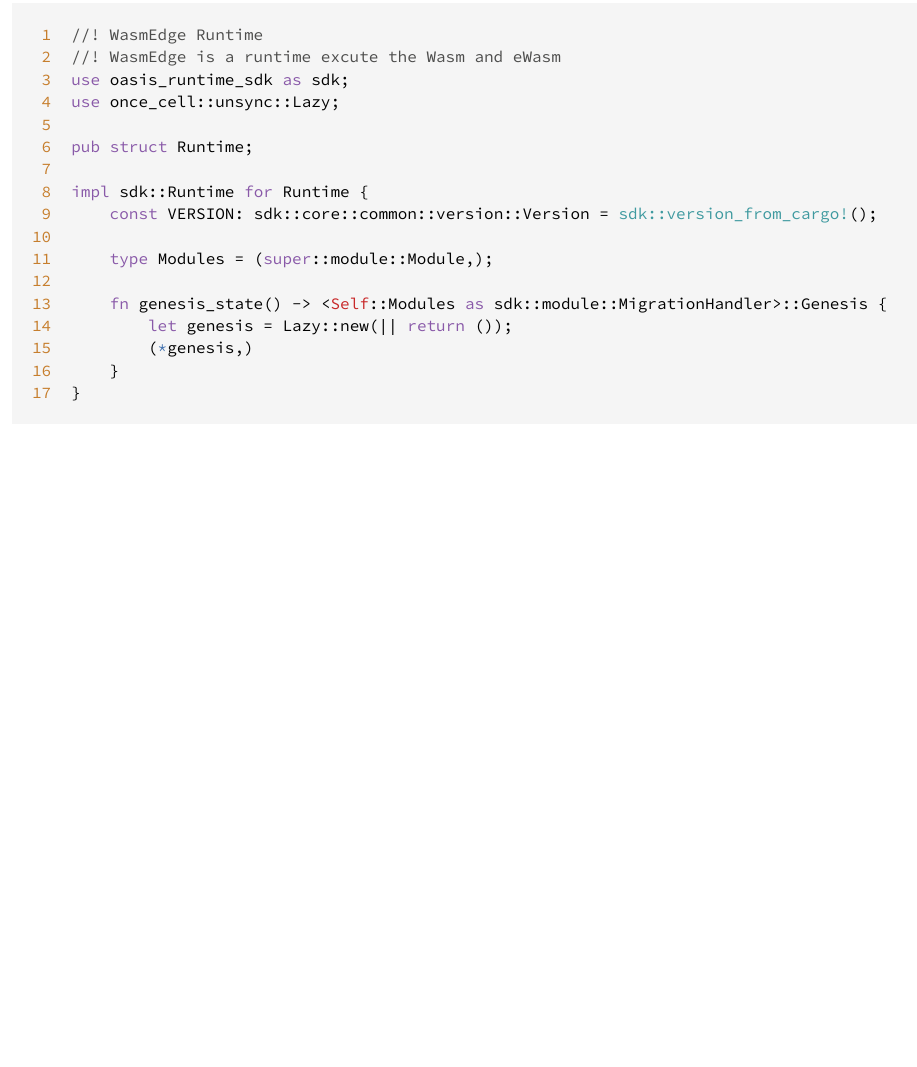
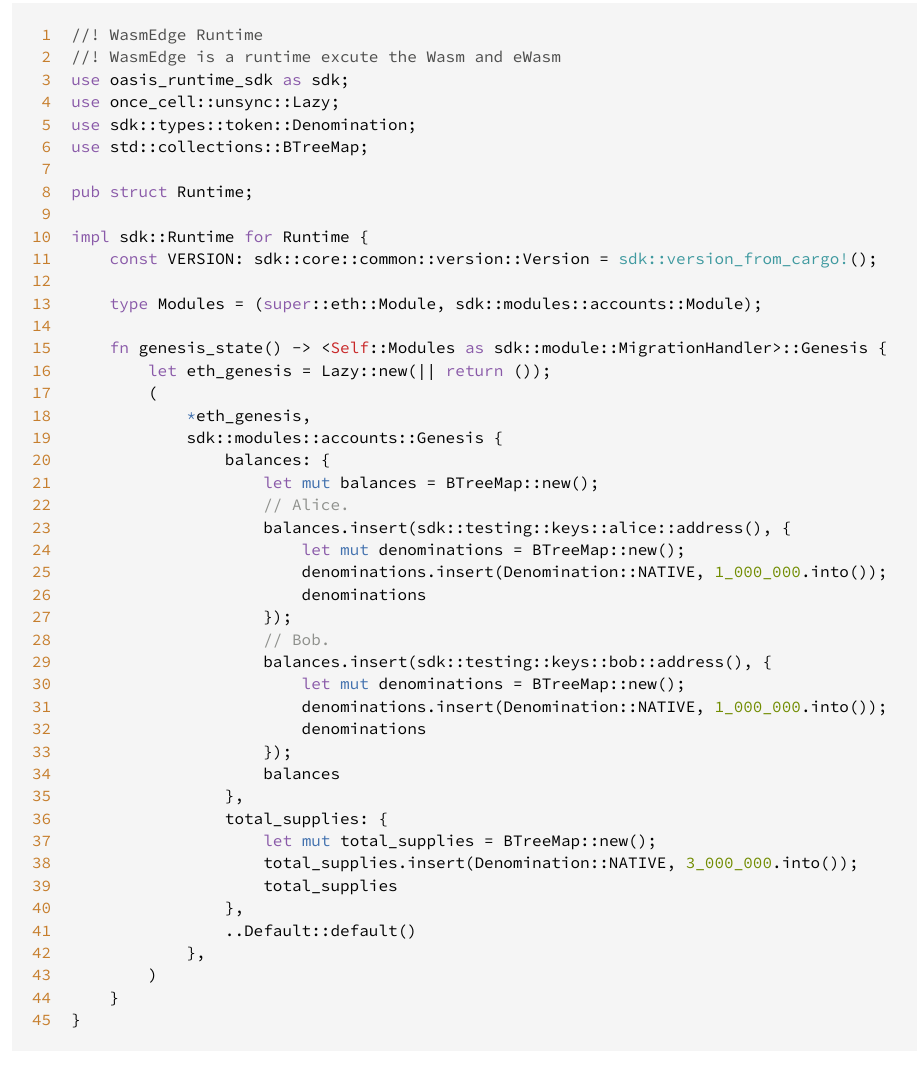
Before and after one commit to second-state/WasmEdge-paratime, a plain HTML site: page src/wasmedge_paratime/runtime.rs.html in a window 1280 px wide. Shown: the part 145-1212 px from the top of the page, without its empty margins (3-920 px from the left). Before the commit the page ends 800 px from the top, so only its background shows below. Drawn offline with Linux system fonts and the light colour scheme.

Commit message:
Automated deployment: Fri Jun 25 02:34:56 UTC 2021 cb8555fef2cd3cec6234d2a75bfee35932df7a84

```diff
--- a/source-files.js
+++ b/source-files.js
@@ -1,3 +1,3 @@
 var N = null;var sourcesIndex = {};
-sourcesIndex["wasmedge_paratime"] = {"name":"","dirs":[{"name":"module","files":["auth.rs","block.rs","methods.rs","migrate.rs","mod.rs"]}],"files":["account.rs","lib.rs","runtime.rs","vm.rs"]};
+sourcesIndex["wasmedge_paratime"] = {"name":"","dirs":[{"name":"eth","files":["auth.rs","block.rs","methods.rs","migrate.rs","mod.rs"]}],"files":["lib.rs","runtime.rs","vm.rs"]};
 createSourceSidebar();
--- a/src/wasmedge_paratime/account.rs.html
+++ /dev/null
@@ -1,9 +0,0 @@
-<!DOCTYPE html><html lang="en"><head><meta charset="utf-8"><meta name="viewport" content="width=device-width, initial-scale=1.0"><meta name="generator" content="rustdoc"><meta name="description" content="Source of the Rust file `src/account.rs`."><meta name="keywords" content="rust, rustlang, rust-lang"><title>account.rs - source</title><link rel="stylesheet" type="text/css" href="../../normalize.css"><link rel="stylesheet" type="text/css" href="../../rustdoc.css" id="mainThemeStyle"><link rel="stylesheet" type="text/css" href="../../light.css"  id="themeStyle"><link rel="stylesheet" type="text/css" href="../../dark.css" disabled ><link rel="stylesheet" type="text/css" href="../../ayu.css" disabled ><script id="default-settings"></script><script src="../../storage.js"></script><script src="../../crates.js"></script><noscript><link rel="stylesheet" href="../../noscript.css"></noscript><link rel="icon" type="image/svg+xml" href="../../favicon.svg">
-<link rel="alternate icon" type="image/png" href="../../favicon-16x16.png">
-<link rel="alternate icon" type="image/png" href="../../favicon-32x32.png"><style type="text/css">#crate-search{background-image:url("../../down-arrow.svg");}</style></head><body class="rustdoc source"><!--[if lte IE 11]><div class="warning">This old browser is unsupported and will most likely display funky things.</div><![endif]--><nav class="sidebar"><div class="sidebar-menu" role="button">&#9776;</div><a href='../../wasmedge_paratime/index.html'><div class='logo-container rust-logo'><img src='../../rust-logo.png' alt='logo'></div></a></nav><div class="theme-picker"><button id="theme-picker" aria-label="Pick another theme!" aria-haspopup="menu"><img src="../../brush.svg" width="18" height="18" alt="Pick another theme!"></button><div id="theme-choices" role="menu"></div></div><nav class="sub"><form class="search-form"><div class="search-container"><div><select id="crate-search"><option value="All crates">All crates</option></select><input class="search-input" name="search" disabled autocomplete="off" spellcheck="false" placeholder="Click or press ‘S’ to search, ‘?’ for more options…" type="search"></div><button type="button" class="help-button">?</button>
-                <a id="settings-menu" href="../../settings.html"><img src="../../wheel.svg" width="18" height="18" alt="Change settings"></a></div></form></nav><section id="main" class="content"><pre class="line-numbers"><span id="1">1</span>
-</pre><div class="example-wrap"><pre class="rust ">
-
-</pre></div>
-</section><section id="search" class="content hidden"></section><div id="rustdoc-vars" data-root-path="../../" data-current-crate="wasmedge_paratime" data-search-index-js="../../search-index.js" data-search-js="../../search.js"></div>
-    <script src="../../main.js"></script><script src="../../source-script.js"></script><script src="../../source-files.js"></script></body></html>
--- a/src/wasmedge_paratime/runtime.rs.html
+++ b/src/wasmedge_paratime/runtime.rs.html
@@ -18,22 +18,78 @@
 <span id="15">15</span>
 <span id="16">16</span>
 <span id="17">17</span>
+<span id="18">18</span>
+<span id="19">19</span>
+<span id="20">20</span>
+<span id="21">21</span>
+<span id="22">22</span>
+<span id="23">23</span>
+<span id="24">24</span>
+<span id="25">25</span>
+<span id="26">26</span>
+<span id="27">27</span>
+<span id="28">28</span>
+<span id="29">29</span>
+<span id="30">30</span>
+<span id="31">31</span>
+<span id="32">32</span>
+<span id="33">33</span>
+<span id="34">34</span>
+<span id="35">35</span>
+<span id="36">36</span>
+<span id="37">37</span>
+<span id="38">38</span>
+<span id="39">39</span>
+<span id="40">40</span>
+<span id="41">41</span>
+<span id="42">42</span>
+<span id="43">43</span>
+<span id="44">44</span>
+<span id="45">45</span>
 </pre><div class="example-wrap"><pre class="rust ">
 <span class="doccomment">//! WasmEdge Runtime</span>
 <span class="doccomment">//! WasmEdge is a runtime excute the Wasm and eWasm</span>
 <span class="kw">use</span> <span class="ident">oasis_runtime_sdk</span> <span class="kw">as</span> <span class="ident">sdk</span>;
 <span class="kw">use</span> <span class="ident">once_cell::unsync::Lazy</span>;
+<span class="kw">use</span> <span class="ident">sdk::types::token::Denomination</span>;
+<span class="kw">use</span> <span class="ident">std::collections::BTreeMap</span>;
 
 <span class="kw">pub</span> <span class="kw">struct</span> <span class="ident">Runtime</span>;
 
 <span class="kw">impl</span> <span class="ident">sdk::Runtime</span> <span class="kw">for</span> <span class="ident">Runtime</span> {
     <span class="kw">const</span> <span class="ident">VERSION</span>: <span class="ident">sdk::core::common::version::Version</span> <span class="op">=</span> <span class="macro">sdk::version_from_cargo!</span>();
 
-    <span class="kw">type</span> <span class="ident">Modules</span> <span class="op">=</span> (<span class="kw">super</span><span class="ident">::module::Module</span>,);
+    <span class="kw">type</span> <span class="ident">Modules</span> <span class="op">=</span> (<span class="kw">super</span><span class="ident">::eth::Module</span>, <span class="ident">sdk::modules::accounts::Module</span>);
 
     <span class="kw">fn</span> <span class="ident">genesis_state</span>() <span class="op">-</span><span class="op">&gt;</span> <span class="op">&lt;</span><span class="self">Self</span><span class="ident">::Modules</span> <span class="kw">as</span> <span class="ident">sdk::module::MigrationHandler</span><span class="op">&gt;</span><span class="ident">::Genesis</span> {
-        <span class="kw">let</span> <span class="ident">genesis</span> <span class="op">=</span> <span class="ident">Lazy::new</span>(<span class="op">|</span><span class="op">|</span> <span class="kw">return</span> ());
-        (<span class="kw-2">*</span><span class="ident">genesis</span>,)
+        <span class="kw">let</span> <span class="ident">eth_genesis</span> <span class="op">=</span> <span class="ident">Lazy::new</span>(<span class="op">|</span><span class="op">|</span> <span class="kw">return</span> ());
+        (
+            <span class="kw-2">*</span><span class="ident">eth_genesis</span>,
+            <span class="ident">sdk::modules::accounts::Genesis</span> {
+                <span class="ident">balances</span>: {
+                    <span class="kw">let</span> <span class="kw-2">mut</span> <span class="ident">balances</span> <span class="op">=</span> <span class="ident">BTreeMap::new</span>();
+                    <span class="comment">// Alice.</span>
+                    <span class="ident">balances</span>.<span class="ident">insert</span>(<span class="ident">sdk::testing::keys::alice::address</span>(), {
+                        <span class="kw">let</span> <span class="kw-2">mut</span> <span class="ident">denominations</span> <span class="op">=</span> <span class="ident">BTreeMap::new</span>();
+                        <span class="ident">denominations</span>.<span class="ident">insert</span>(<span class="ident">Denomination::NATIVE</span>, <span class="number">1_000_000</span>.<span class="ident">into</span>());
+                        <span class="ident">denominations</span>
+                    });
+                    <span class="comment">// Bob.</span>
+                    <span class="ident">balances</span>.<span class="ident">insert</span>(<span class="ident">sdk::testing::keys::bob::address</span>(), {
+                        <span class="kw">let</span> <span class="kw-2">mut</span> <span class="ident">denominations</span> <span class="op">=</span> <span class="ident">BTreeMap::new</span>();
+                        <span class="ident">denominations</span>.<span class="ident">insert</span>(<span class="ident">Denomination::NATIVE</span>, <span class="number">1_000_000</span>.<span class="ident">into</span>());
+                        <span class="ident">denominations</span>
+                    });
+                    <span class="ident">balances</span>
+                },
+                <span class="ident">total_supplies</span>: {
+                    <span class="kw">let</span> <span class="kw-2">mut</span> <span class="ident">total_supplies</span> <span class="op">=</span> <span class="ident">BTreeMap::new</span>();
+                    <span class="ident">total_supplies</span>.<span class="ident">insert</span>(<span class="ident">Denomination::NATIVE</span>, <span class="number">3_000_000</span>.<span class="ident">into</span>());
+                    <span class="ident">total_supplies</span>
+                },
+                ..<span class="ident">Default::default</span>()
+            },
+        )
     }
 }
 </pre></div>
```
Also changed, not shown: src/wasmedge_paratime/eth/auth.rs.html (renamed from src/wasmedge_paratime/module/migrate.rs.html, +8 -14 lines), src/wasmedge_paratime/eth/block.rs.html (renamed from src/wasmedge_paratime/module/block.rs.html, +1 -1 lines), src/wasmedge_paratime/eth/methods.rs.html (renamed from src/wasmedge_paratime/module/methods.rs.html, +1 -1 lines), src/wasmedge_paratime/eth/migrate.rs.html (renamed from src/wasmedge_paratime/module/auth.rs.html, +14 -8 lines), src/wasmedge_paratime/eth/mod.rs.html (renamed from src/wasmedge_paratime/module/mod.rs.html, +1 -1 lines), src/wasmedge_paratime/lib.rs.html (+1 -3 lines), wasmedge_paratime/index.html (+1 -1 lines), wasmedge_paratime/struct.Runtime.html (+2 -2 lines).
